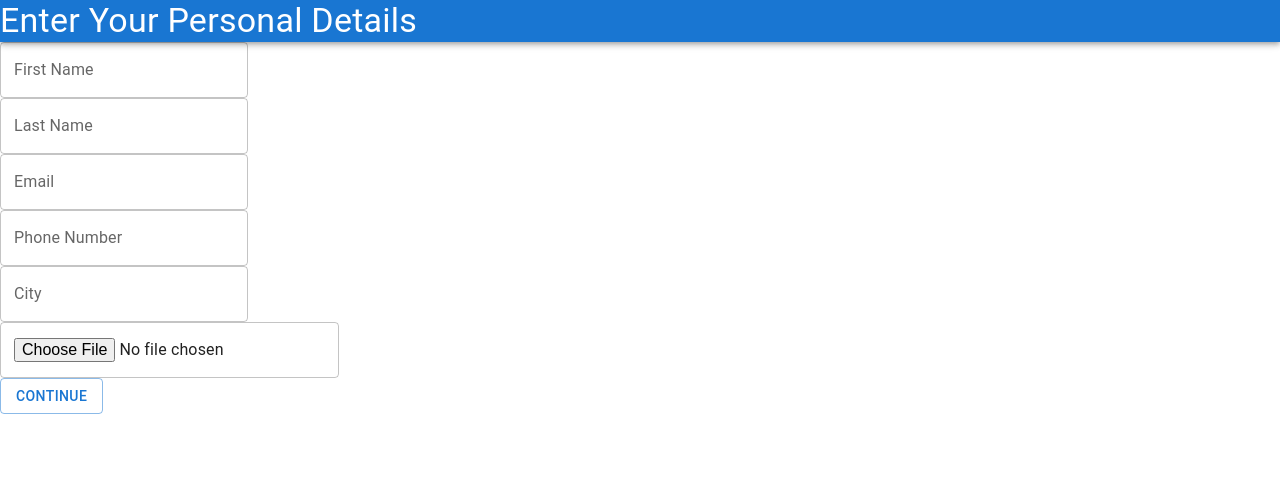
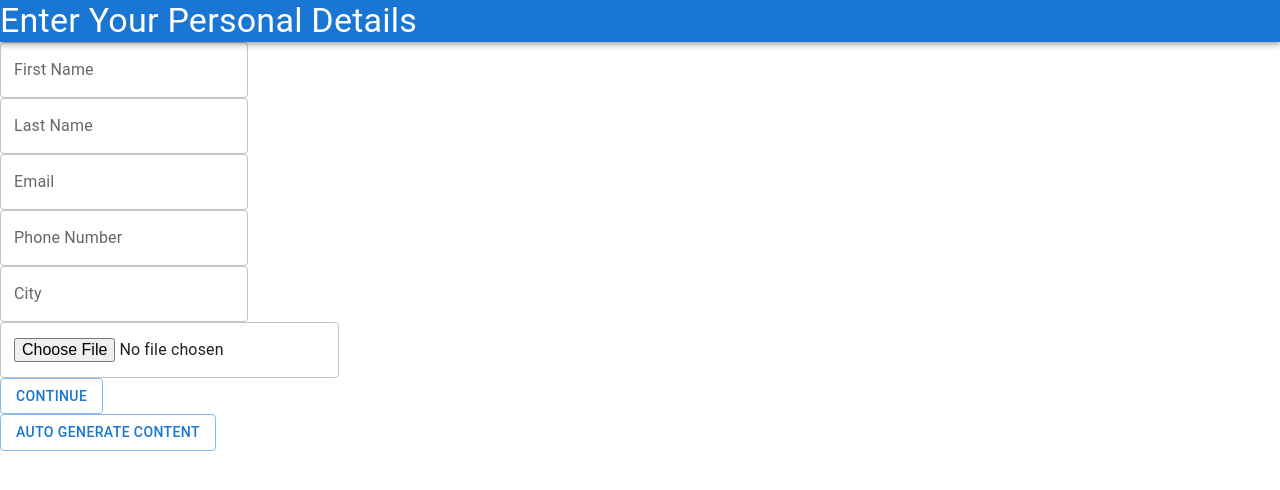
Before and after one commit to kainpets/odin_resume_generator, a React (Vite) app: page / in a window 1280 px wide. Shown: the top 490 px of the page. Built offline with nearby package versions, Linux system fonts and the light colour scheme.

Commit message:
add build folder in order to deploy to gh pages

```diff
--- a/package.json
+++ b/package.json
@@ -3,10 +3,13 @@
   "private": true,
   "version": "0.0.0",
   "type": "module",
+  "homepage": "https://github.com/kainpets/odin_resume_generator",
   "scripts": {
     "dev": "vite",
     "build": "vite build",
-    "preview": "vite preview"
+    "preview": "vite preview",
+    "predeploy": "npm run build",
+  "deploy": "gh-pages -d build"
   },
   "dependencies": {
     "@emotion/react": "^11.10.5",
@@ -21,6 +24,7 @@
     "@types/react": "^18.0.24",
     "@types/react-dom": "^18.0.8",
     "@vitejs/plugin-react": "^2.2.0",
+    "gh-pages": "^4.0.0",
     "vite": "^3.2.3"
   }
 }
--- a/src/components/FormController.jsx
+++ b/src/components/FormController.jsx
@@ -2,7 +2,7 @@ import React, { Component } from "react";
 import PersonalInfoForm from "./PersonalInfoForm";
 import EducationInfoForm from "./EducationInfoForm";
 import ExperienceInfoForm from "./ExperienceInfoForm";
-import Success from "./Success"
+import Success from "./Success";
 
 export class FormController extends Component {
   state = {
@@ -42,11 +42,27 @@ export class FormController extends Component {
 
   // Handle photo upload
 
-  handlePhotoUpload = (input) => e => {
-    this.setState({ [input]: e.target.files[0]})
-  }
+  handlePhotoUpload = (input) => (e) => {
+    this.setState({ [input]: e.target.files[0] });
+  };
 
+  // Handle auto generate
 
+  handleAutoGenerate = () => {
+    this.setState({
+      step: 4,
+      firstName: "Paweł",
+      lastName: "Stępniak",
+      email: "pawelstepniak22@gmail.com",
+      phoneNumber: "663058517",
+      city: "Poznań",
+      photo: "./pawel.jpg",
+      university: "Adam Mickiewicz University",
+      degree: "Law",
+      educationStart: "2013",
+      educationEnd: "2018",
+    });
+  };
 
   render() {
     const { step } = this.state;
@@ -59,6 +75,7 @@ export class FormController extends Component {
             nextStep={this.nextStep}
             handleChange={this.handleChange}
             handlePhotoUpload={this.handlePhotoUpload}
+            handleAutoGenerate={this.handleAutoGenerate}
           />
         );
       case 2:
@@ -76,14 +93,9 @@ export class FormController extends Component {
             prevStep={this.prevStep}
             handleChange={this.handleChange}
           />
-        )
+        );
       case 4:
-        return (
-          <Success
-            prevStep={this.prevStep}
-            values={values}
-          />
-        );
+        return <Success prevStep={this.prevStep} values={values} />;
     }
 
     return <div>FormController</div>;
--- a/src/components/PersonalInfoForm.jsx
+++ b/src/components/PersonalInfoForm.jsx
@@ -9,6 +9,11 @@ export class PersonalInfoForm extends Component {
     e.preventDefault();
     this.props.nextStep();
   };
+
+  autoGenerate = (e) => {
+    e.preventDefault();
+    this.props.handleAutoGenerate();
+  }
 
   render() {
     const { handleChange, handlePhotoUpload } = this.props;
@@ -66,6 +71,11 @@ export class PersonalInfoForm extends Component {
         onClick={this.continue}>
         Continue
         </Button>
+        <br />
+        <Button variant="outlined" label="Auto Generate Content"
+        onClick={this.autoGenerate}>
+        Auto Generate Content
+        </Button>
       </>
     );
   }
```
Also changed, not shown: src/components/pawel.jpg (added), 5 other files (tests, documents, lock files or other folders).
